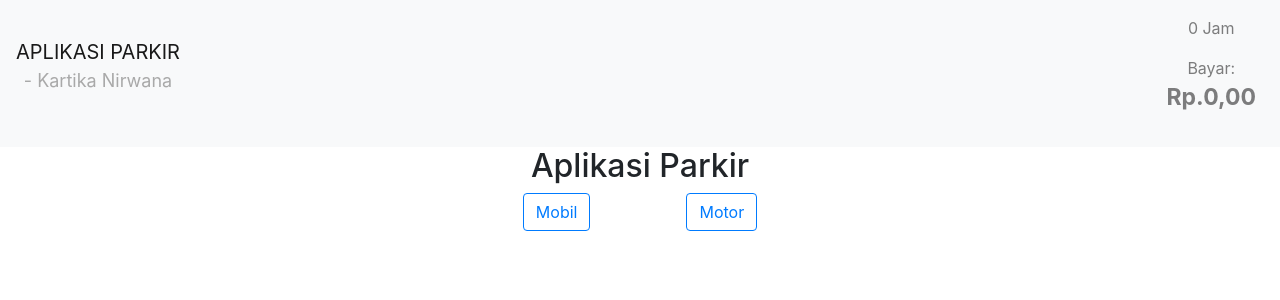
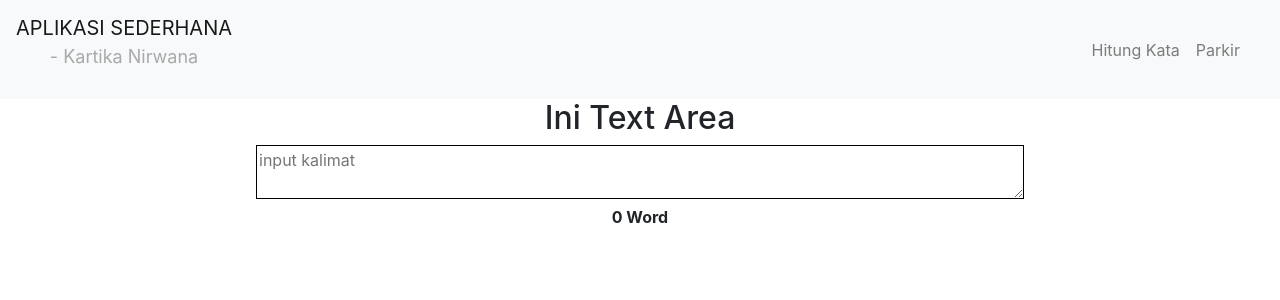
Before and after one commit to kartikasilalahi/parkir-redux, a React (Create React App) app in the folder parkirredux/: page /Hitungkata in a window 1280 px wide. Shown: the top 300 px of the page. Built offline with nearby package versions, Linux system fonts and the light colour scheme.

Commit message:
push with hitungkata page

```diff
--- a/parkirredux/src/App.js
+++ b/parkirredux/src/App.js
@@ -1,14 +1,20 @@
 import React from 'react';
 import './App.css';
 import Header from './components/Header';
-import Hompeages from './pages/Homepage';
+import Homepage from './pages/Homepage';
+import Hitungkata from './pages/Hitungkata';
+import {BrowserRouter as Router , Route} from 'react-router-dom'
+
 
 function App() {
   return (
-    <div className="App">
-      <Header/>
-      <Hompeages/>
-    </div>
+      <Router>
+        <div className="App">
+          <Header/>
+          <Route path='/Homepage' component={Homepage} />
+          <Route path='/Hitungkata' component={Hitungkata} />
+        </div>
+      </Router>
   );
 }
 
--- a/parkirredux/src/components/Header.jsx
+++ b/parkirredux/src/components/Header.jsx
@@ -23,15 +23,39 @@ const Header = props => {
     return (
         <div>
         <Navbar color="light" light expand="xs">
-            <NavbarBrand href="/">APLIKASI PARKIR <p style={{color:'darkgrey', fontSize:'18px'}}>- Kartika Nirwana</p></NavbarBrand>
+            <NavbarBrand href="/">APLIKASI SEDERHANA <p style={{color:'darkgrey', fontSize:'18px'}}>- Kartika Nirwana</p></NavbarBrand>
             <NavbarToggler onClick={toggle} />
             <Collapse isOpen={isOpen} navbar>
-            <Nav className="ml-auto" navbar>
-                <NavItem><NavLink >
-                    <p>{props.bebas1} Jam</p>
+            <Nav className="ml-auto pr-3" navbar>
+
+
+                { props.bebas1 > 0 ? (
+                    <NavItem><NavLink > {props.bebas1} Jam <br/>
                     Bayar: <p style={{fontWeight:'bolder', fontSize:'23px'}}>Rp.{props.bebas},00</p>
-                </NavLink></NavItem>
+                    </NavLink></NavItem>
+                    ) : null
+                }
+
+                { props.bebas2 > 1 ? (
+                    <NavItem><NavLink > {props.bebas2} Words
+                    </NavLink></NavItem> ) : props.bebas2 > 0 ? (
+                    <NavItem><NavLink > {props.bebas2} Word
+                    </NavLink></NavItem> ) : null
+                }
+
+
+                <NavItem>
+                    <NavLink href="/Hitungkata">
+                        Hitung Kata
+                    </NavLink>
+                </NavItem>
+                <NavItem>
+                    <NavLink href="/Homepage">
+                        Parkir
+                    </NavLink>
+                </NavItem>
             </Nav>
+
             </Collapse>
         </Navbar>
         </div>
@@ -41,7 +65,9 @@ const Header = props => {
 const MapStatetoProps = state => {
     return {
         bebas: state.bebas,
-        bebas1: state.bebas1
+        bebas1: state.bebas1,
+        bebas2: state.bebas2
+
 
     };
 }
--- a/parkirredux/src/index.js
+++ b/parkirredux/src/index.js
@@ -7,15 +7,12 @@ import 'bootstrap/dist/css/bootstrap.min.css'
 import Reducer from './redux/reducer'
 import { createStore } from 'redux';
 import {Provider} from 'react-redux'
-import {BrowserRouter} from 'react-router-dom'
 
 const vault = createStore(Reducer)
 
 ReactDOM.render(
     <Provider store={vault}>
-        <BrowserRouter>
-            <App />
-        </BrowserRouter>
+        <App/>
     </Provider>
 
     , document.getElementById('root'));
--- /dev/null
+++ b/parkirredux/src/pages/Hitungkata.jsx
@@ -0,0 +1,40 @@
+import React, { Component } from 'react';
+import {connect} from 'react-redux'
+import { HitungKalimat } from "../redux/actions/textAction";
+
+
+class Hitungkata extends Component {
+    state = {}
+
+    Tampilkan=(inputjlh)=>{
+        var inputjumlah=this.refs.inputkalimat.value
+        this.props.HitungKalimat(inputjumlah)
+    }
+
+    Hasil=()=>{
+        if (this.props.bebas>1) return (<p>{this.props.bebas} Words</p>)
+        else return (<p>{this.props.bebas2} Word</p>)
+    }
+
+    render() {
+        return (
+            <div>
+                <div ref="awal">
+                    <h2 ref="judul">Ini Text Area</h2>
+                    <textarea onChange={this.Tampilkan} ref="inputkalimat" type="text" placeholder="input kalimat" style={{width:'60%', border:'1px solid black'}}/>
+                </div>
+                <div style={{fontWeight:'bold'}}>
+                    {this.Hasil()}
+                </div>
+            </div>
+        );
+    }
+}
+
+const MapStatetoProps = state => {
+    return {bebas2: state.bebas2}
+}
+
+export default connect(
+    MapStatetoProps, { HitungKalimat} )
+    (Hitungkata);
--- a/parkirredux/src/pages/Homepage.jsx
+++ b/parkirredux/src/pages/Homepage.jsx
@@ -41,7 +41,6 @@ class Homepage extends Component {
     // UNtuk menampilkan setelah memilih pilhan parkir mobil atau motor
     ShowParkir=()=>{
         const {indextampilkan} = this.state
-        const {durasi} = this.state
         if (indextampilkan===1) {
             this.refs.awal.innerHTML=null
             return (
@@ -112,5 +111,5 @@ const MapStatetoProps = state => {
 // untuk mengengkspor dan mengkoneksikan
 export default connect(
     MapStatetoProps,
-    {Mobil, Motor, Durasiparkir} )
+    {Mobil, Motor, Durasiparkir})
     (Homepage);
--- /dev/null
+++ b/parkirredux/src/redux/actions/textAction.js
@@ -0,0 +1,9 @@
+import {JUMLAH} from '../../type'
+
+
+export const HitungKalimat=(text)=>{
+    return {
+        type: JUMLAH,
+        payload: text
+    }
+}
--- a/parkirredux/src/redux/reducer/index.js
+++ b/parkirredux/src/redux/reducer/index.js
@@ -1,8 +1,11 @@
 import {combineReducers} from 'redux'
 import Parkir from './parkirReducer.js'
 import Durasi from './durasiParkir'
+import Teks from './textReducer'
+
 
 export default combineReducers({
     bebas: Parkir,
-    bebas1: Durasi
+    bebas1: Durasi,
+    bebas2: Teks
 })
--- /dev/null
+++ b/parkirredux/src/redux/reducer/textReducer.js
@@ -0,0 +1,16 @@
+import {JUMLAH} from '../../type'
+const INITIAL_STATE=0
+export default (state=INITIAL_STATE, action)=>{
+    switch(action.type){
+        case JUMLAH:
+            var tampungkalimat=(action.payload).split(' ')
+            console.log(tampungkalimat)
+            var jumlah = 0
+            for(var i = 0; i < tampungkalimat.length; i++)
+                if(tampungkalimat[i] !== '' )jumlah++
+            console.log(jumlah)
+            return jumlah
+        default :
+            return state;
+    }
+}
--- a/parkirredux/src/type.js
+++ b/parkirredux/src/type.js
@@ -1,3 +1,4 @@
 export const MOBIL = 'MOBIL';
 export const MOTOR = 'MOTOR';
 export const DURASI = 'DURASI';
+export const JUMLAH = 'JUMLAH';
```
